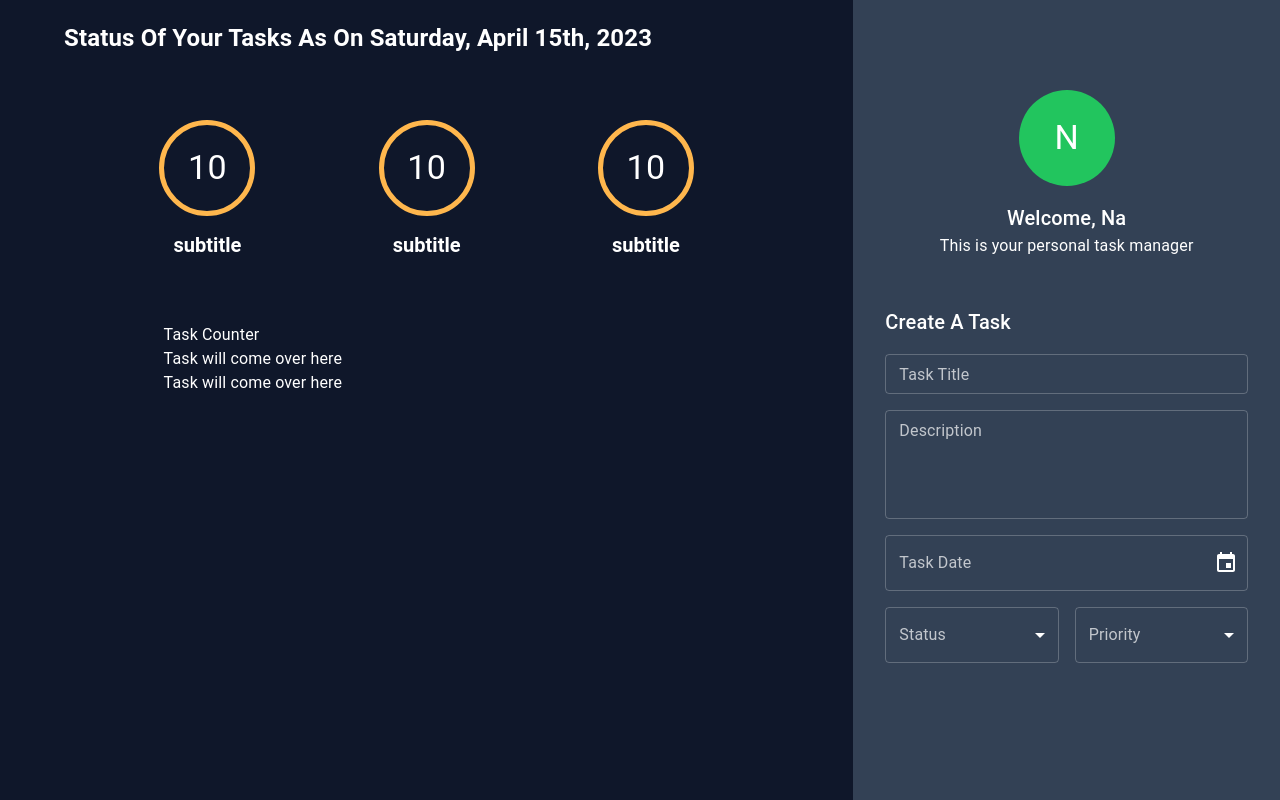
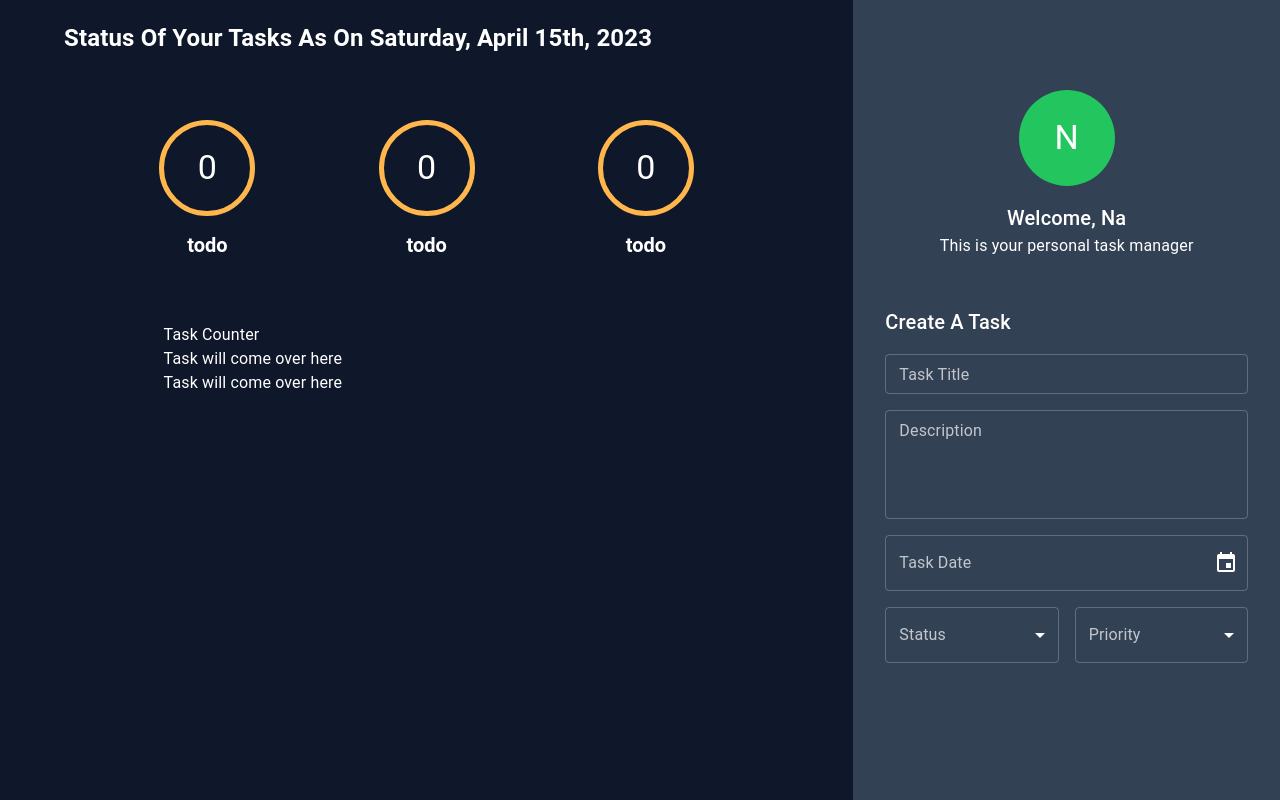
Before and after one commit to na-lin/todo-react-node-ts, a React (Create React App) app: page / in a window 1280 px wide. Built offline with nearby package versions, Linux system fonts and the light colour scheme.

Commit message:
make values dynamic

```diff
--- a/src/components/taskArea/taskCounter/TaskCounter.tsx
+++ b/src/components/taskArea/taskCounter/TaskCounter.tsx
@@ -3,7 +3,15 @@ import React, { FC, ReactElement } from 'react';
 // MUI
 import { Box, Avatar, Typography } from '@mui/material';
 
-const TaskCounter: FC = (): ReactElement => {
+// types
+import { ITaskCounter } from './interfaces/ITaskCounter';
+import { Status } from '../../createTaskForm/enums/status';
+const TaskCounter: FC<ITaskCounter> = (
+  props,
+): ReactElement => {
+  // destructure props
+  const { count = 0, status = Status.todo } = props;
+
   return (
     <>
       <Box
@@ -23,7 +31,7 @@ const TaskCounter: FC = (): ReactElement => {
           }}
         >
           <Typography color="#ffffff" variant="h4">
-            10
+            {count}
           </Typography>
         </Avatar>
         <Typography
@@ -32,7 +40,7 @@ const TaskCounter: FC = (): ReactElement => {
           fontSize="20px"
           variant="h5"
         >
-          subtitle
+          {status}
         </Typography>
       </Box>
     </>
--- /dev/null
+++ b/src/components/taskArea/taskCounter/interfaces/ITaskCounter.ts
@@ -0,0 +1,11 @@
+import { Status } from '../../../createTaskForm/enums/status';
+
+export type TaskCounterStatusType =
+  | Status.todo
+  | Status.inProgress
+  | Status.completed;
+
+export interface ITaskCounter {
+  count?: number;
+  status?: TaskCounterStatusType;
+}
```
